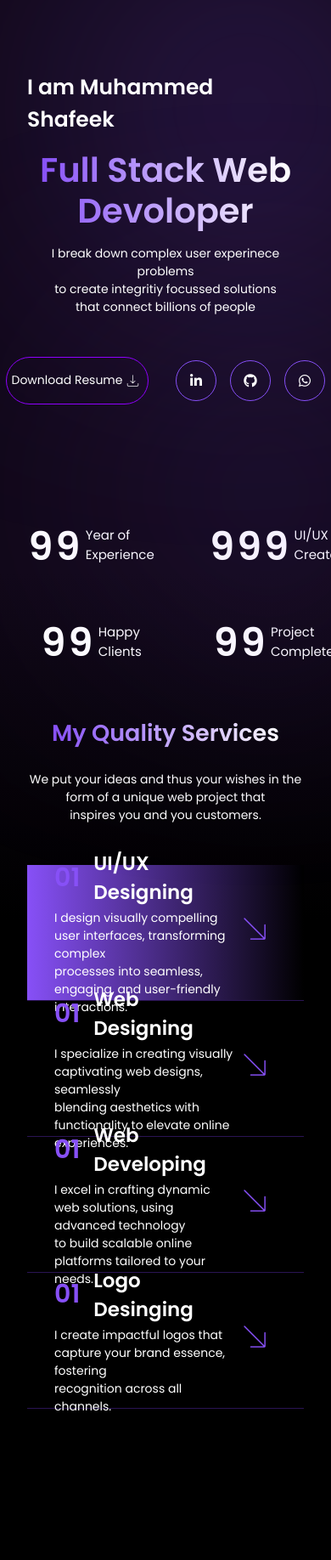
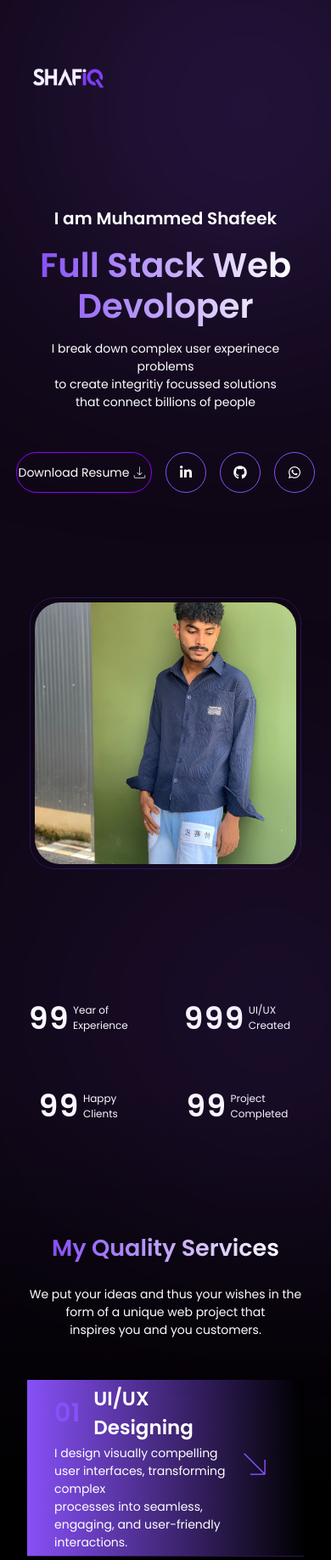
Before and after one commit to shafiiiq/shafiiq, a plain HTML site: page index.html in a window 390 px wide. Shown: the top 1836 px of the page at 85% size. Drawn offline with nearby package versions, Linux system fonts and the light colour scheme.

Commit message:
Fixed errors

```diff
--- a/css/responsive.css
+++ b/css/responsive.css
@@ -38,7 +38,7 @@
     }
 
     .home-summary .details .item>span {
-        font-size: 15px;
+        font-size: 12px;
     }
 
     .home-left .name {
@@ -284,6 +284,23 @@
 /* hi  */
 
 @media (max-width:480px) {
+    header {
+        display: flex;
+        height: 4rem;
+    }
+
+    .header img {
+        width: 6rem;
+    }
+
+    .header .navigations ul {
+        display: none;
+    }
+
+    .header button {
+        display: none;
+    }
+
     body {
         width: 100%;
     }
@@ -291,9 +308,14 @@
     section {
         width: 100%;
     }
+
     .font-sm {
         font-size: 14px;
     }
+
+    /* .social {
+        margin-top: 3rem;
+    } */
 
     .home .decription.font-md {
         font-size: 14px;
@@ -309,8 +331,12 @@
     }
 
     .download-resume {
-        width: 10.5rem;
-        height: 3.5rem;
+        width: 10rem;
+        height: 3rem;
+    }
+
+    .gap-2 {
+        gap: 1rem;
     }
 
     .home-summary .details .item {
@@ -319,7 +345,7 @@
     }
 
     .home-summary {
-        margin-top: 7rem;
+        margin-top: 3rem;
     }
 
     .home-summary .details {
@@ -327,28 +353,33 @@
     }
 
     .home-summary .details .item>h1 {
-        font-size: 46px;
+        font-size: 36px;
     }
 
     .home-summary .counter {
-        width: 2rem;
-        height: 4.08rem;
+        width: 1.5rem;
+        height: 3.45rem;
     }
 
+    /* hi  */
     section#home {
-        height: 80vh !important;
+        height: 130vh !important;
+    }
+
+    .anim-header img {
+        width: 6rem;
     }
 
     section.services {
-        height: 146vh !important;
+        height: 176vh !important;
     }
 
     section.recent-works {
-        height: 240vh !important;
+        height: 230vh !important;
     }
 
     section.resume {
-        height: 250vh;
+        height: 220vh;
     }
 
     section.skills {
@@ -422,10 +453,34 @@
     }
 
     .services .services-body .item {
-        height: 10rem;
+        height: 13rem;
     }
 
     .focuser {
-        height: 10rem;
+        height: 13rem;
+    }
+
+    .home-left p.name {
+        text-align: center;
+        font-size: 20px;
+    }
+
+    .experience-head>span {
+        font-size: 34px;
+    }
+
+    .experience-head.gap-1 {
+        gap: 0.2rem;
+    }
+
+    .home-right {
+        display: flex;
+        width: 100%;
+        padding-top: 2.4rem;
+    }
+
+    .home-right .img-wrapper {
+        width: 20rem;
+        height: 20rem;
     }
 }
--- a/js/script.js
+++ b/js/script.js
@@ -10,16 +10,16 @@ function observeMediaQuery(comes) {
         })
 
         document.getElementById('hover-2').addEventListener('mouseenter', function () {
-            document.querySelector('.focuser').style.transform = "translateY(10rem)";
+            document.querySelector('.focuser').style.transform = "translateY(13rem)";
         })
 
         document.getElementById('hover-3').addEventListener('mouseenter', function () {
-            document.querySelector('.focuser').style.transform = "translateY(20rem)";
+            document.querySelector('.focuser').style.transform = "translateY(26rem)";
             document.querySelector('.sl').style.color = "var(--white-clr)";
         })
 
         document.getElementById('hover-4').addEventListener('mouseenter', function () {
-            document.querySelector('.focuser').style.transform = "translateY(30rem)";
+            document.querySelector('.focuser').style.transform = "translateY(39rem)";
             document.querySelector('.sl').style.color = "var(--white-clr)";
         })
 
@@ -106,11 +106,11 @@ window.addEventListener('scroll', function () {
             if (scrollY < 787 || scrollY > 1300) {
                 focuser.style.transform = "translateY(0)";
             } else if (scrollY > 877 && scrollY < 1000) {
-                focuser.style.transform = "translateY(10rem)";
+                focuser.style.transform = "translateY(13rem)";
             } else if (scrollY > 1000 && scrollY < 1100) {
-                focuser.style.transform = "translateY(20rem)";
+                focuser.style.transform = "translateY(26rem)";
             } else if (scrollY > 1100) {
-                focuser.style.transform = "translateY(30rem)";
+                focuser.style.transform = "translateY(39rem)";
             }
         } else {
             if (scrollY < 787 || scrollY > 1500) {
```
